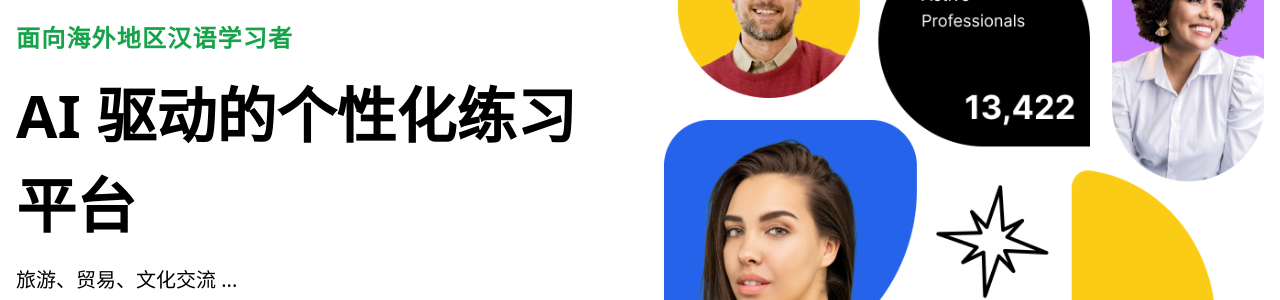
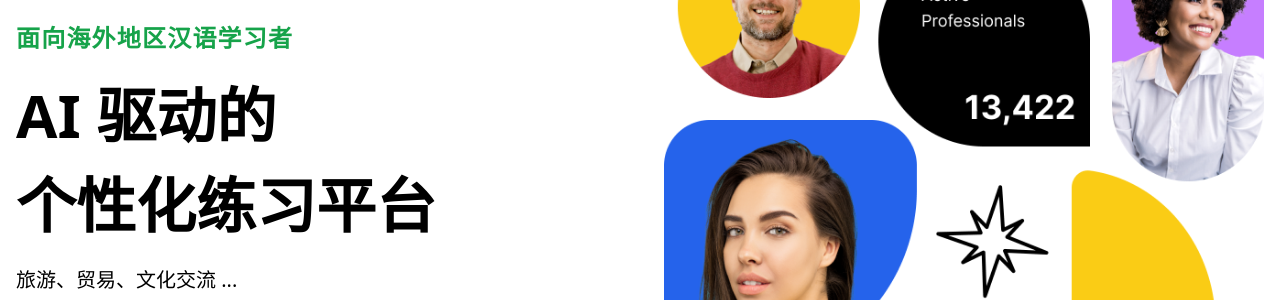
Before and after one commit to daabin/ai-practice, a Next.js app: page / in a window 1280 px wide. Shown: the part 234-534 px from the top of the page. Built offline with nearby package versions, Linux system fonts and the light colour scheme; no server answers.

Commit message:
fix: hydration error

```diff
--- a/messages/en.json
+++ b/messages/en.json
@@ -1,6 +1,6 @@
 {
   "Home": {
-    "title": "AI-driven personalized practice platform",
+    "title": "AI-driven<br/>personalized<br/>practice platform",
     "subTitle": "Targeting Chinese language learners in overseas regions.",
     "usage": "Tourism, trade, cultural exchange..."
   },
--- a/messages/zh.json
+++ b/messages/zh.json
@@ -1,6 +1,6 @@
 {
   "Home": {
-    "title": "AI 驱动的个性化练习平台",
+    "title": "AI 驱动的<br/>个性化练习平台",
     "subTitle": "面向海外地区汉语学习者",
     "usage": "旅游、贸易、文化交流 ..."
   },
--- a/src/app/page.tsx
+++ b/src/app/page.tsx
@@ -1,3 +1,5 @@
+"use client"
+
 import { useTranslations } from 'next-intl';
 import Image from "next/image";
 import LoginLink from "@/components/LoginLink";
@@ -25,7 +27,7 @@ export default function Home() {
         <div className="grid items-center grid-cols-2 gap-12">
           <div className="mb-4">
             <p className="text-2xl font-semibold tracking-wider text-green-600">{t('subTitle')}</p>
-            <h1 className="mt-4 text-6xl font-bold text-black leading-normal">{t('title')}</h1>
+            <h1 className="mt-4 text-6xl font-bold text-black leading-normal" dangerouslySetInnerHTML={{__html: t.raw('title')}}></h1>
             <p className="mt-4 text-xl text-black mb-6">{t('usage')}</p>
             <LoginLink></LoginLink>
           </div>
```
